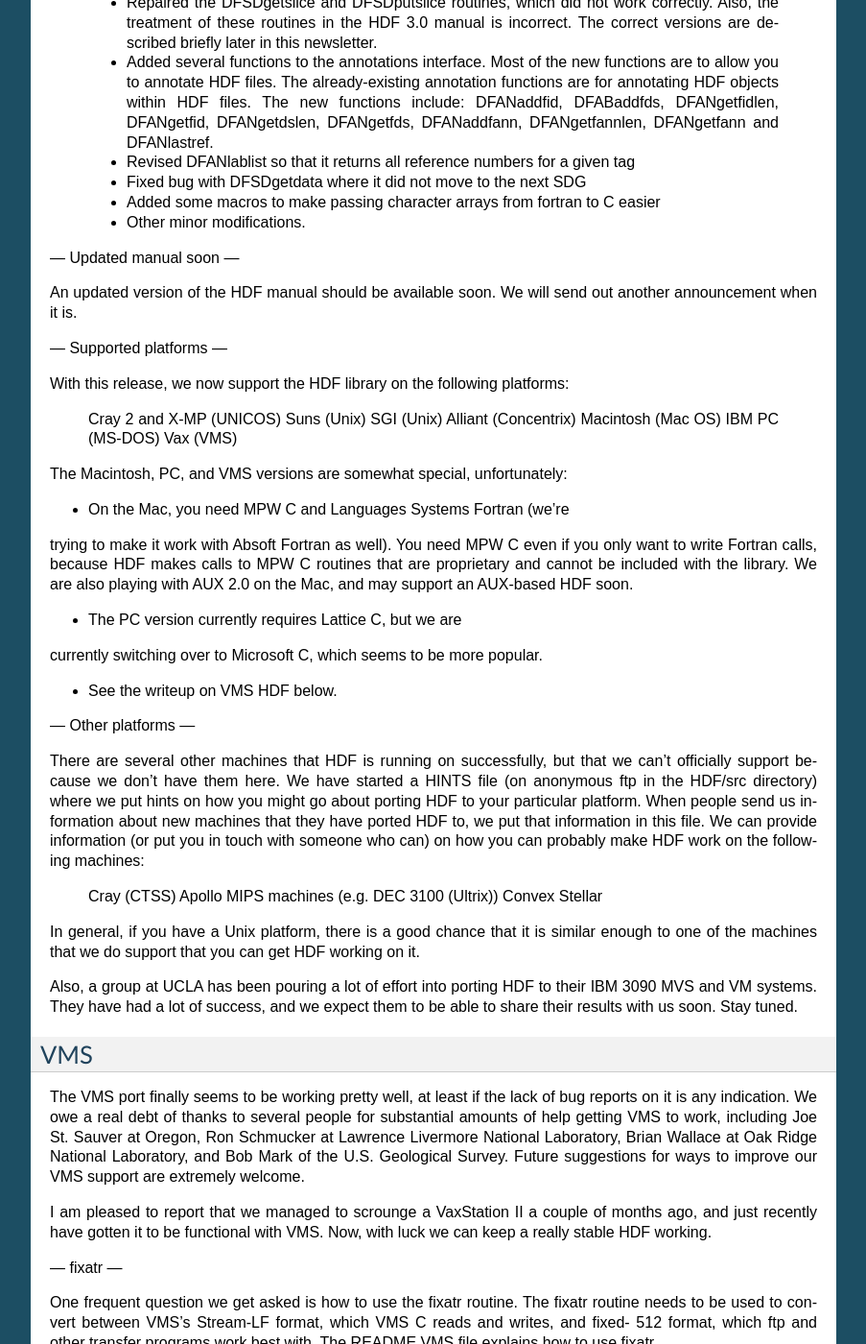
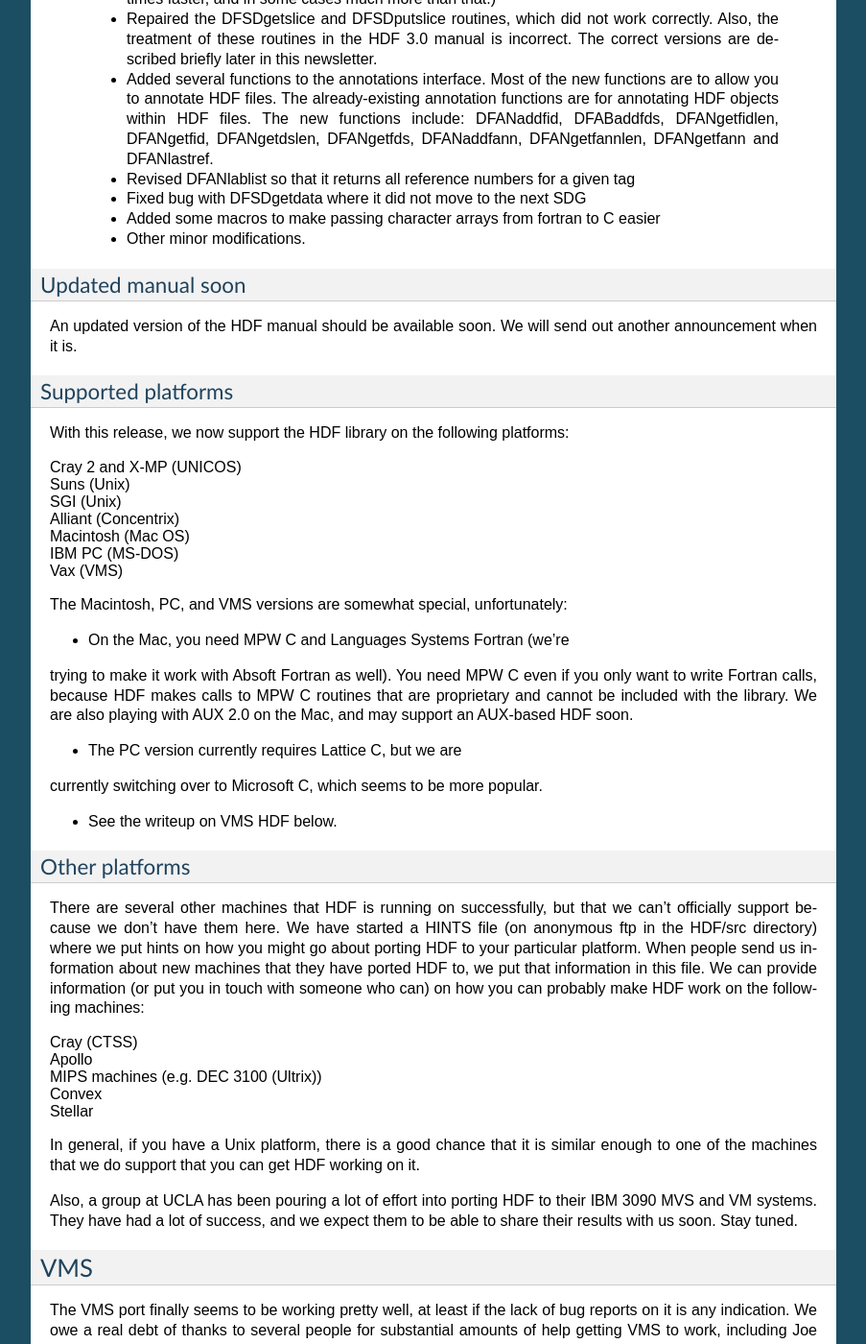
Before and after one commit to hdfeos/hdf, a Sphinx documentation site: the page built from docs/002.rst, in a window 1280 px wide and 1400 px high, scrolled down 834 px. Shown: the whole window at 96% size, without its empty margins (198-1101 px from the left). Built offline with Sphinx 7.4.7, drawn with Linux system fonts in a browser that asks for light colours; pages that are not in the unit, such as notebooks, are missing from menus; some of the changed text lies outside the part shown.

```diff
--- a/docs/002.rst
+++ b/docs/002.rst
@@ -19,9 +19,9 @@
 |
 | Mike Folk (mfolk@ncsa.uiuc.edu)
 
---------------------------------------------------------------------------------
+-------------------------------------------------------------------------------
                       HDF Version 3.1
---------------------------------------------------------------------------------
+-------------------------------------------------------------------------------
 
 During the first half of July, we released Version 3.1 of HDF.
 
@@ -33,7 +33,9 @@ correctly with HDF 3.0 but does not run correctly under HDF 3.1,
 let us know immediately.  (mfolk@ncsa.uiuc.edu (217-244-0647) or
 clow@ncsa.uiuc.edu (217-2440014))
 
---- Changes in 3.10 ---
+~~~~~~~~~~~~~~~~~~~~~~~~~~~~~~~~~~~~~~~~~~~~~~~~~~~~~~~~~~~~~~~~~~~~~~~~~~~~~~~
+   Changes in 3.10
+~~~~~~~~~~~~~~~~~~~~~~~~~~~~~~~~~~~~~~~~~~~~~~~~~~~~~~~~~~~~~~~~~~~~~~~~~~~~~~~
 
 These are changes made in Release 3.10:
 
@@ -77,23 +79,26 @@ These are changes made in Release 3.10:
 
     * Other minor modifications.
 
---- Updated manual soon ---
+~~~~~~~~~~~~~~~~~~~~~~~~~~~~~~~~~~~~~~~~~~~~~~~~~~~~~~~~~~~~~~~~~~~~~~~~~~~~~~~
+   Updated manual soon
+~~~~~~~~~~~~~~~~~~~~~~~~~~~~~~~~~~~~~~~~~~~~~~~~~~~~~~~~~~~~~~~~~~~~~~~~~~~~~~~
 
 An updated version of the HDF manual should be available soon.  We
 will send out another announcement when it is.
 
---- Supported platforms ---
-
+~~~~~~~~~~~~~~~~~~~~~~~~~~~~~~~~~~~~~~~~~~~~~~~~~~~~~~~~~~~~~~~~~~~~~~~~~~~~~~~
+   Supported platforms
+~~~~~~~~~~~~~~~~~~~~~~~~~~~~~~~~~~~~~~~~~~~~~~~~~~~~~~~~~~~~~~~~~~~~~~~~~~~~~~~
 With this release, we now support the HDF library on the following
 platforms:
 
-	Cray 2 and X-MP (UNICOS)
-	Suns (Unix)
-	SGI (Unix)
-	Alliant (Concentrix)
-	Macintosh (Mac OS)
-	IBM PC (MS-DOS)
-	Vax (VMS)
+|	Cray 2 and X-MP (UNICOS)
+|	Suns (Unix)
+|	SGI (Unix)
+|	Alliant (Concentrix)
+|	Macintosh (Mac OS)
+|	IBM PC (MS-DOS)
+|	Vax (VMS)
 
 The Macintosh, PC, and VMS versions are somewhat special,
 unfortunately:
@@ -111,8 +116,9 @@ popular.
 
 * See the writeup on VMS HDF below.
 
-
---- Other platforms ---
+~~~~~~~~~~~~~~~~~~~~~~~~~~~~~~~~~~~~~~~~~~~~~~~~~~~~~~~~~~~~~~~~~~~~~~~~~~~~~~~
+   Other platforms
+~~~~~~~~~~~~~~~~~~~~~~~~~~~~~~~~~~~~~~~~~~~~~~~~~~~~~~~~~~~~~~~~~~~~~~~~~~~~~~~
 
 There are several other machines that HDF is running on
 successfully, but that we can't officially support because we
@@ -124,11 +130,11 @@ to, we put that information in this file.  We can provide
 information (or put you in touch with someone who can) on how you
 can probably make HDF work on the following machines:
 
-	Cray (CTSS)
-	Apollo
-	MIPS machines (e.g. DEC 3100 (Ultrix))
-	Convex
-	Stellar
+|	Cray (CTSS)
+|	Apollo
+|	MIPS machines (e.g. DEC 3100 (Ultrix))
+|	Convex
+|	Stellar
 
 In general, if you have a Unix platform, there is a good chance
 that it is similar enough to one of the machines that we do
@@ -158,8 +164,9 @@ a couple of months ago, and just recently have gotten it to be
 functional with VMS.  Now, with luck we can keep a really stable
 HDF working.
 
---- fixatr ---
-
+~~~~~~~~~~~~~~~~~~~~~~~~~~~~~~~~~~~~~~~~~~~~~~~~~~~~~~~~~~~~~~~~~~~~~~~~~~~~~~~
+   fixatr
+~~~~~~~~~~~~~~~~~~~~~~~~~~~~~~~~~~~~~~~~~~~~~~~~~~~~~~~~~~~~~~~~~~~~~~~~~~~~~~~
 One frequent question we get asked is how to use the fixatr
 routine.  The fixatr routine needs to be used to convert between
 VMS's Stream-LF format, which VMS C reads and writes, and fixed-
@@ -185,8 +192,9 @@ Also, before executing fixatr, you need to execute the command:
 
 	set command fixatr
 
---- Utilities on VMS ---
-
+~~~~~~~~~~~~~~~~~~~~~~~~~~~~~~~~~~~~~~~~~~~~~~~~~~~~~~~~~~~~~~~~~~~~~~~~~~~~~~~
+   Utilities on VMS
+~~~~~~~~~~~~~~~~~~~~~~~~~~~~~~~~~~~~~~~~~~~~~~~~~~~~~~~~~~~~~~~~~~~~~~~~~~~~~~~
 Another problem several people have encountered has been in using
 the utilities, such as hdfls and fptohdf.  If a program name (e.g.
 hdfls) is to be treated as a command procedure, VMS requires that
@@ -195,14 +203,18 @@ corresponding executable procedure.  For example, if the full path
 name for the executable hdfls is sys$login:[hdf]hdfls.exe, you
 would enter
 
-	hdfls :== sys$login:[hdf]hdfls.exe
+.. code-block::
+
+   hdfls :== sys$login:[hdf]hdfls.exe
 
 We have included with the new release on anonymous ftp a file
 called setuputils.com that does this for you for all of the hdf
 utilities.  (You have to change a path name within setuputils.com
 to correspond to your system before you execute it.)
 
- --- hdfrseq ---
+~~~~~~~~~~~~~~~~~~~~~~~~~~~~~~~~~~~~~~~~~~~~~~~~~~~~~~~~~~~~~~~~~~~~~~~~~~~~~~~
+   hdfrseq
+~~~~~~~~~~~~~~~~~~~~~~~~~~~~~~~~~~~~~~~~~~~~~~~~~~~~~~~~~~~~~~~~~~~~~~~~~~~~~~~
 
 The utility hdfrseq requires special treatment when use from a VMS
 machine.  The problem is as follows: hdfrseq sends a stream of
@@ -215,7 +227,9 @@ Brian Wallace has given us a simple solution to this problem:  You
 can eliminate the extra line-feed by entering the following line
 before you execute hdfrseq:
 
-set terminal/nowrap
+.. code-block::
+
+   set terminal/nowrap
 
 (After executing hdfrseq, you may want to set the terminal back to
 its original modes with something like "set terminal/wrap.")
@@ -353,7 +367,7 @@ it has not, returns an error code.
    ...
 
 
- --- Reading Part of a Scientific Dataset ---
+--- Reading Part of a Scientific Dataset ---
 
 The routine DFSDgetslice lets you read in a slice from an SDS.  A
 slice is an array of elements that is a subarray, or "hypercube",
```
